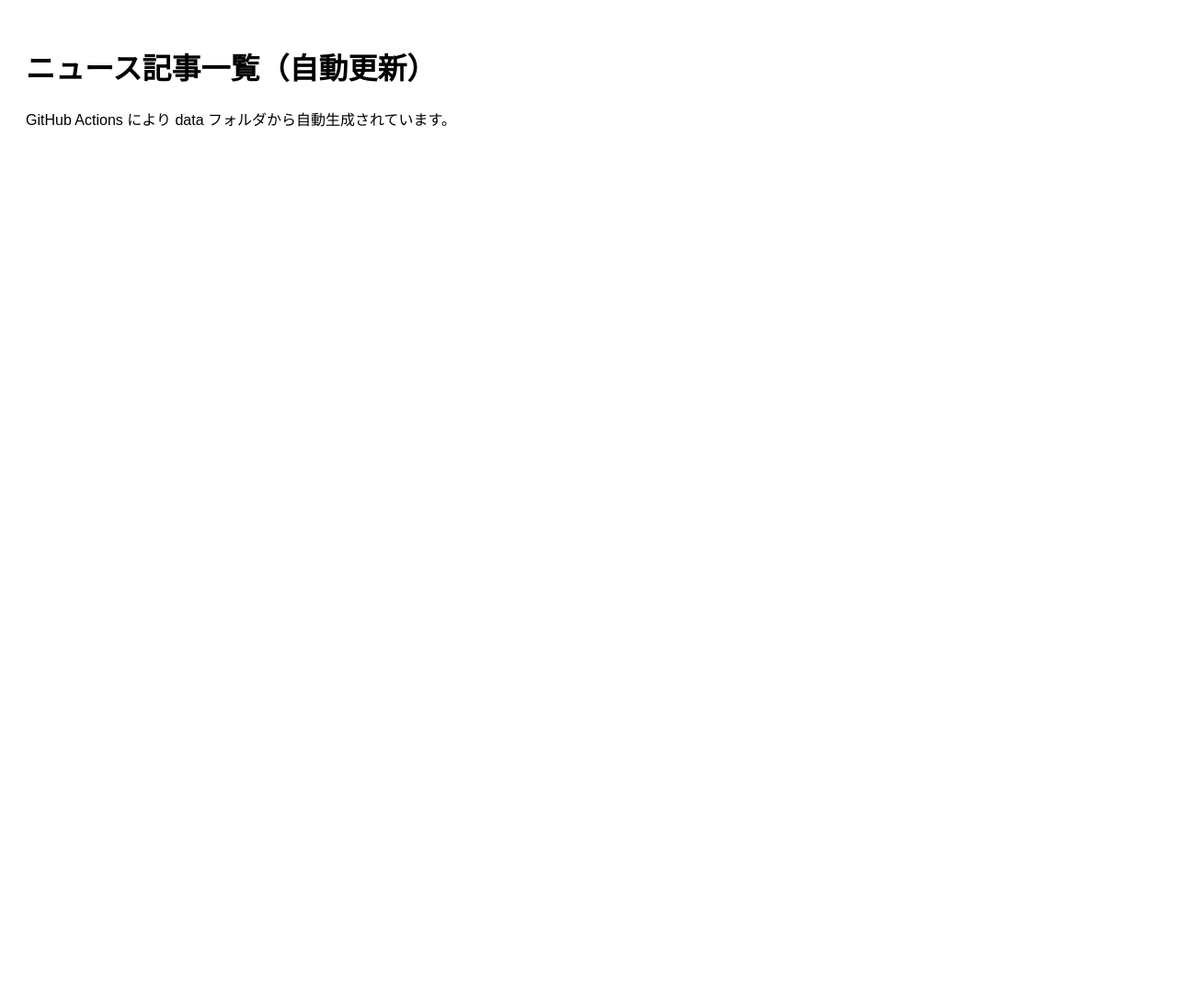
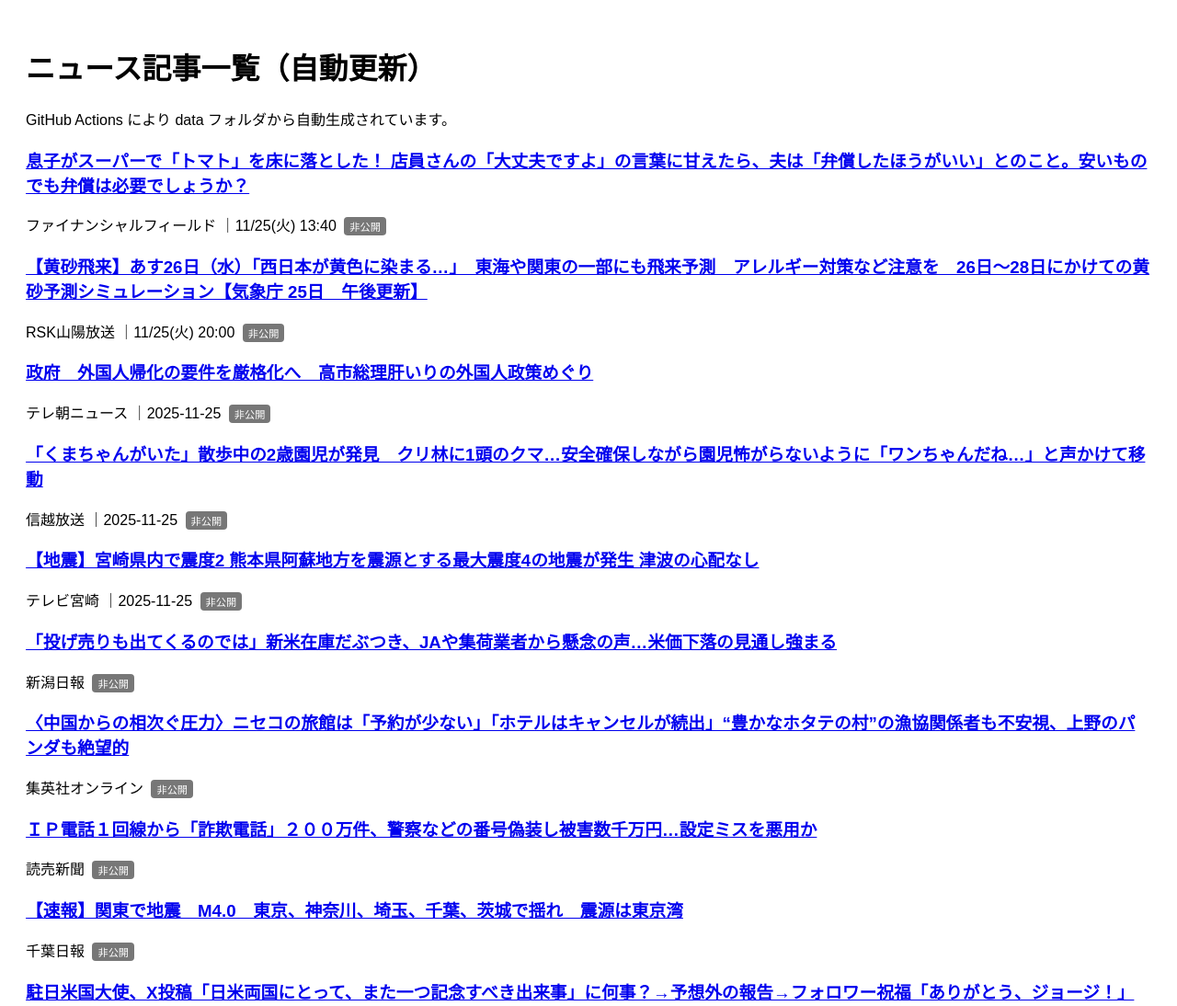
Before and after one commit to wasuke/newsarchive, a plain HTML site: page index.html in a window 1280 px wide. Shown: the top 1094 px of the page at 92% size. Before the commit the page ends 800 px from the top, so only its background shows below. Drawn offline with Linux system fonts and the light colour scheme.

Commit message:
Replace newsList div with articlesList div

```diff
--- a/index.html
+++ b/index.html
@@ -14,7 +14,7 @@
 </header>
 
 <main>
-  <div id="newsList"></div>
+  <div id="articlesList"></div>
 </main>
 
 <script src="./script.js"></script>
```
